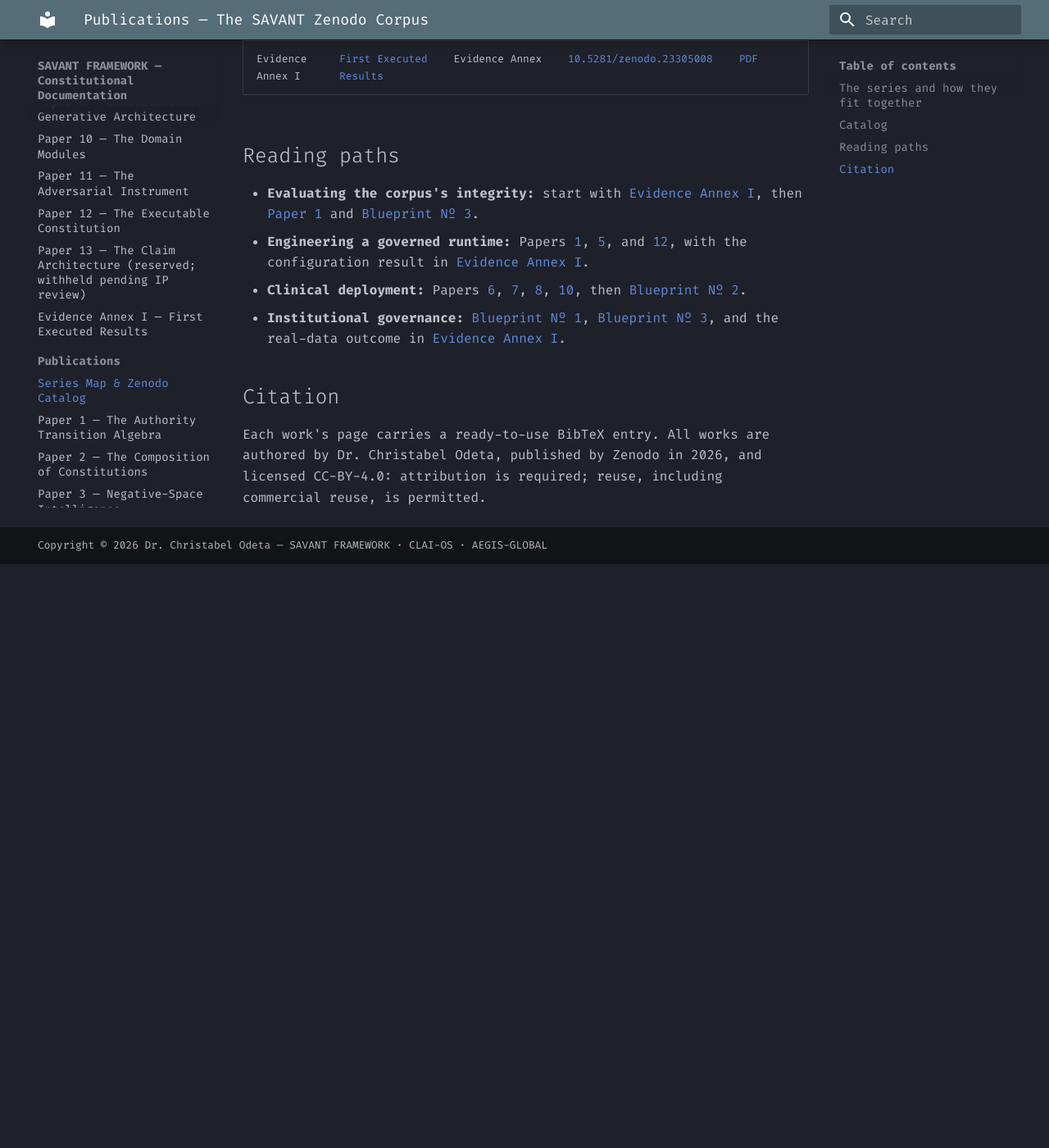
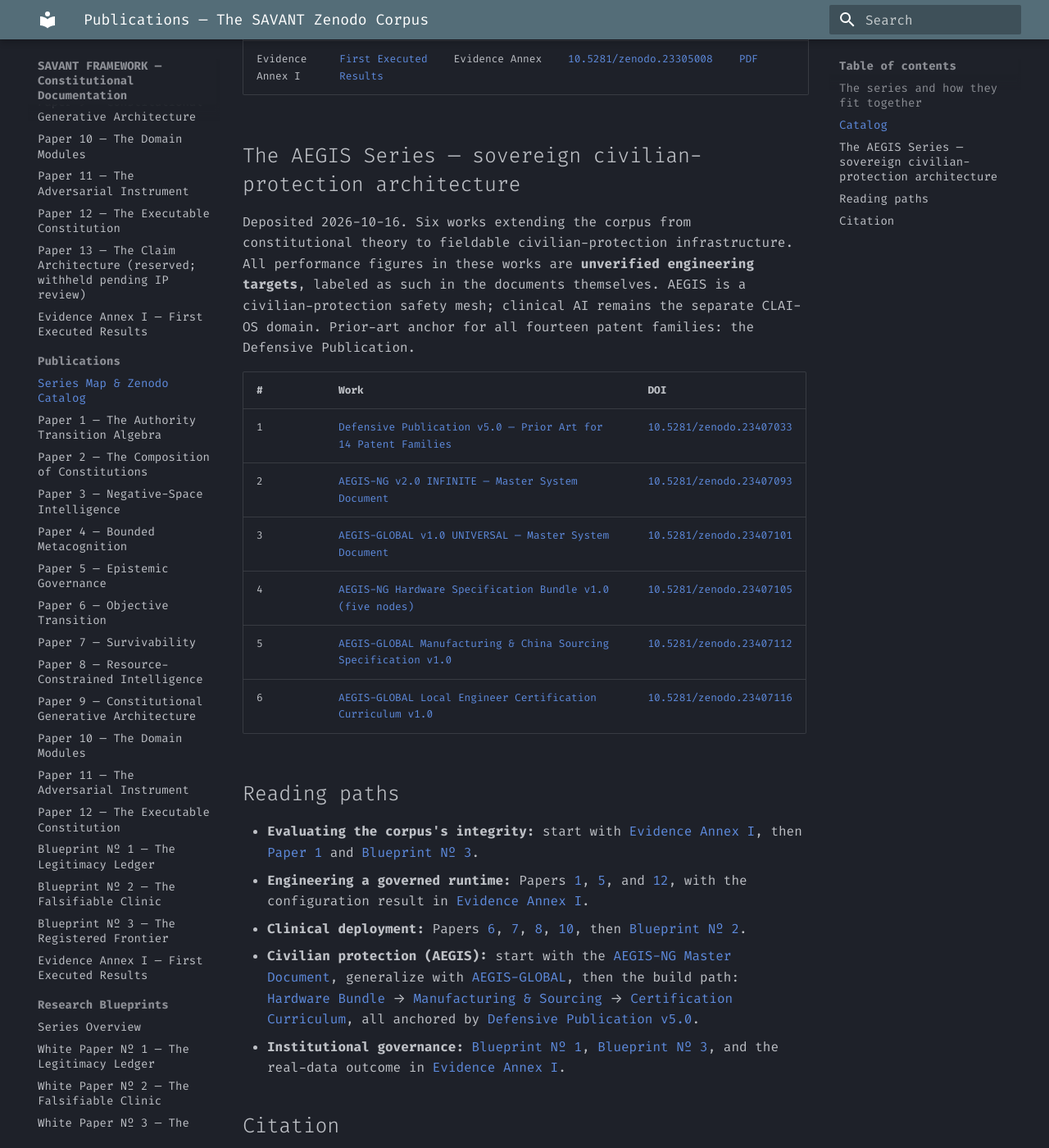
Before and after one commit to SAVANT-FRAMEWORK/savant-docs, an MkDocs documentation site: the page built from docs/publications/index.md, in a window 1280 px wide and 1400 px high, scrolled down 2676 px. Shown: the whole window at 82% size. Built offline with MkDocs 1.6.1 and Material for MkDocs 9.7.7, drawn with Linux system fonts in a browser that asks for light colours; before the commit the page ends 3364 px from its top, so only the background shows below that; some of the changed text lies outside the part shown.

Commit message:
Publications: AEGIS Series — 6 new Zenodo deposits (corpus 16→22 works)

```diff
--- a/docs/publications/index.md
+++ b/docs/publications/index.md
@@ -1,6 +1,6 @@
 ---
 title: Publications — The SAVANT Zenodo Corpus
-description: All sixteen published works of the SAVANT programme — the Constitutional Intelligence Series, the Research Blueprint Series, and Evidence Annex I — with DOIs, merits, and guidance for use.
+description: All twenty-two published works of the SAVANT programme — the Constitutional Intelligence Series, the Research Blueprint Series, Evidence Annex I, and the AEGIS Series — with DOIs, merits, and guidance for use.
 ---
 
 # Publications — The SAVANT Zenodo Corpus
@@ -70,6 +70,24 @@
 | Blueprint Nº 3 | [The Registered Frontier](blueprint-03-registered-frontier.md) | Research Blueprint | [10.5281/zenodo.23301332](https://doi.org/10.5281/zenodo.23301332) | [PDF](../blueprints/assets/SAVANT-Blueprint-03-Registered-Frontier-v1.0.pdf) |
 | Evidence Annex I | [First Executed Results](evidence-annex-1.md) | Evidence Annex | [10.5281/zenodo.23305008](https://doi.org/10.5281/zenodo.23305008) | [PDF](../constitutional-intelligence/assets/SAVANT-Evidence-Annex-I-First-Executed-Results-v1.0.pdf) |
 
+
+## The AEGIS Series — sovereign civilian-protection architecture
+
+Deposited 2026-10-16. Six works extending the corpus from constitutional theory to
+fieldable civilian-protection infrastructure. All performance figures in these works
+are **unverified engineering targets**, labeled as such in the documents themselves.
+AEGIS is a civilian-protection safety mesh; clinical AI remains the separate CLAI-OS
+domain. Prior-art anchor for all fourteen patent families: the Defensive Publication.
+
+| # | Work | DOI |
+|---|---|---|
+| 1 | [Defensive Publication v5.0 — Prior Art for 14 Patent Families](aegis-01-defensive-publication-v5.md) | [10.5281/zenodo.23407033](https://doi.org/10.5281/zenodo.23407033) |
+| 2 | [AEGIS-NG v2.0 INFINITE — Master System Document](aegis-02-aegis-ng-master-document.md) | [10.5281/zenodo.23407093](https://doi.org/10.5281/zenodo.23407093) |
+| 3 | [AEGIS-GLOBAL v1.0 UNIVERSAL — Master System Document](aegis-03-aegis-global-master-document.md) | [10.5281/zenodo.23407101](https://doi.org/10.5281/zenodo.23407101) |
+| 4 | [AEGIS-NG Hardware Specification Bundle v1.0 (five nodes)](aegis-04-hardware-specification-bundle.md) | [10.5281/zenodo.23407105](https://doi.org/10.5281/zenodo.23407105) |
+| 5 | [AEGIS-GLOBAL Manufacturing & China Sourcing Specification v1.0](aegis-05-manufacturing-sourcing-specification.md) | [10.5281/zenodo.23407112](https://doi.org/10.5281/zenodo.23407112) |
+| 6 | [AEGIS-GLOBAL Local Engineer Certification Curriculum v1.0](aegis-06-engineer-certification-curriculum.md) | [10.5281/zenodo.23407116](https://doi.org/10.5281/zenodo.23407116) |
+
 ## Reading paths
 
 - **Evaluating the corpus's integrity:** start with [Evidence Annex I](evidence-annex-1.md),
@@ -81,6 +99,12 @@
 - **Clinical deployment:** Papers [6](paper-06-objective-transition.md),
   [7](paper-07-survivability.md), [8](paper-08-resource-constrained-intelligence.md),
   [10](paper-10-domain-modules.md), then [Blueprint Nº 2](blueprint-02-falsifiable-clinic.md).
+- **Civilian protection (AEGIS):** start with the [AEGIS-NG Master Document](aegis-02-aegis-ng-master-document.md),
+  generalize with [AEGIS-GLOBAL](aegis-03-aegis-global-master-document.md), then the build path:
+  [Hardware Bundle](aegis-04-hardware-specification-bundle.md) →
+  [Manufacturing & Sourcing](aegis-05-manufacturing-sourcing-specification.md) →
+  [Certification Curriculum](aegis-06-engineer-certification-curriculum.md), all anchored by
+  [Defensive Publication v5.0](aegis-01-defensive-publication-v5.md).
 - **Institutional governance:** [Blueprint Nº 1](blueprint-01-legitimacy-ledger.md),
   [Blueprint Nº 3](blueprint-03-registered-frontier.md), and the real-data outcome in
   [Evidence Annex I](evidence-annex-1.md).
```
Also changed, not shown: other parts of docs/publications/index.md (+1 -1 lines).
